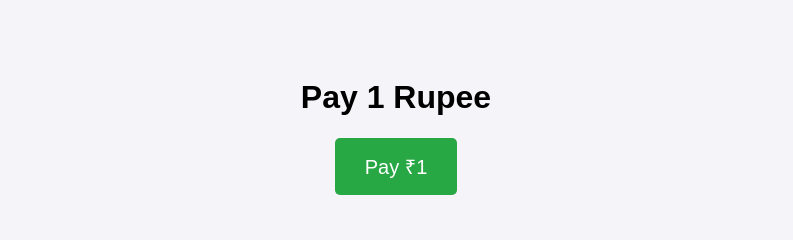
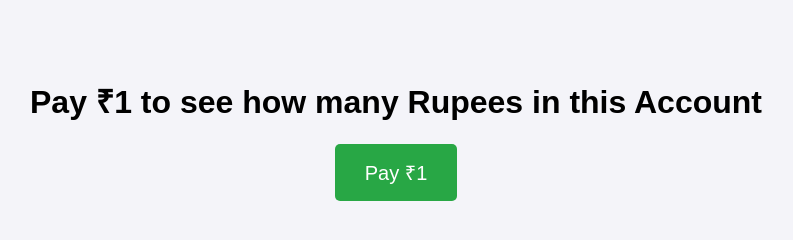
Before and after one commit to Charan731/nann, a plain HTML site: page index.html in a window 1280 px wide. Shown: the whole page, without its empty margins (244-1037 px from the left). Drawn offline with nearby package versions, Linux system fonts and the light colour scheme.

Commit message:
Update index.html

```diff
--- a/index.html
+++ b/index.html
@@ -34,7 +34,7 @@
 </head>
 <body>
 
-    <h1>Pay 1 Rupee</h1>
+    <h1>Pay ₹1  to see how many Rupees in this Account</h1>
     <button class="pay-btn" id="payBtn">Pay ₹1</button>
 
     <script>
```
